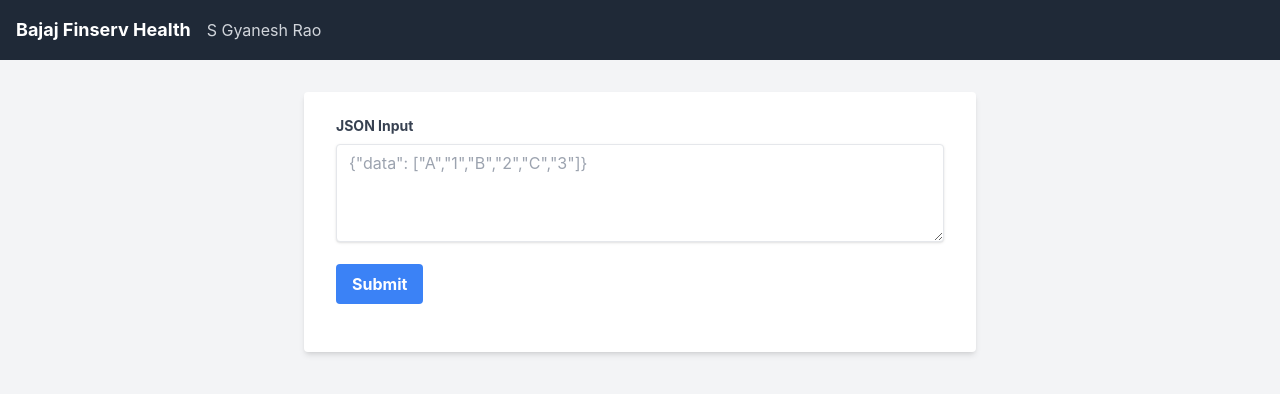
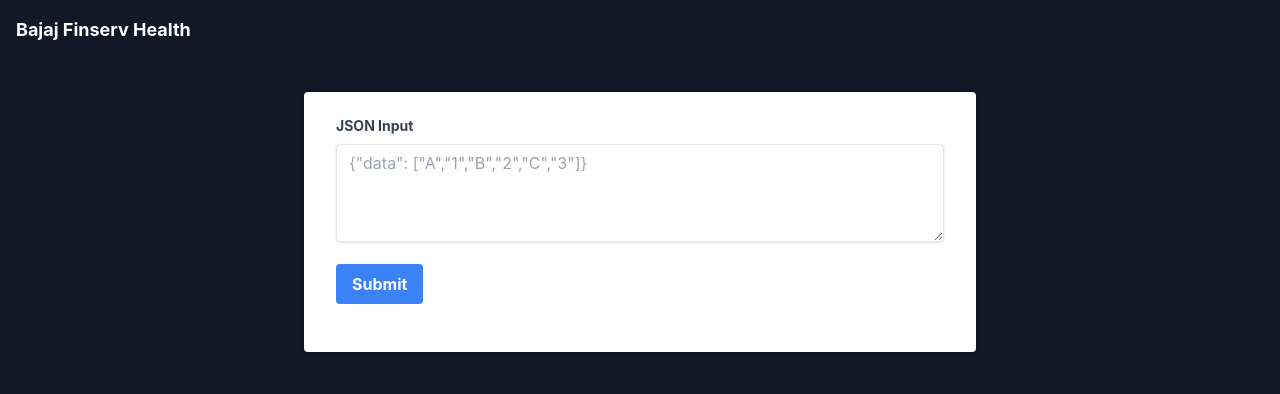
Before and after one commit to ayyush1738/BajajTest2, a React (Create React App) app: page / in a window 1280 px wide. Shown: the top 394 px of the page. Built offline with nearby package versions, Linux system fonts and the light colour scheme.

Commit message:
Frontend

```diff
--- a/src/App.jsx
+++ b/src/App.jsx
@@ -3,9 +3,6 @@ import BFHLForm from './components/BFHLForm';
 import NavBar from './components/navbar';
 
 function App() {
-     useEffect(() => {
-          document.title = 'AP21110010239';
-     }, []);
 
   return (
        <div className="App">
--- a/src/components/BFHLForm.jsx
+++ b/src/components/BFHLForm.jsx
@@ -7,10 +7,6 @@ const BFHLForm = () => {
     const [response, setResponse] = useState(null);
     const [error, setError] = useState('');
     const [selectedOptions, setSelectedOptions] = useState([]);
-
-    useEffect(() => {
-        document.title = "AP21110010239";
-    }, []);
 
     const options = [
         { value: 'alphabets', label: 'Alphabets' },
@@ -54,7 +50,7 @@ const BFHLForm = () => {
     };
 
     return (
-        <div className="min-h-screen bg-gray-100 p-8">
+        <div className="min-h-screen bg-gray-900 p-8">
             <div className="max-w-2xl mx-auto bg-white shadow-md rounded px-8 pt-6 pb-8 mb-4">
                 <form onSubmit={handleSubmit} className="mb-4">
                     <div className="mb-4">
--- a/src/components/navbar.jsx
+++ b/src/components/navbar.jsx
@@ -2,11 +2,10 @@ import React from 'react';
 
 const NavBar = () => {
     return (
-        <nav className="bg-gray-800 p-4">
+        <nav className="bg-gray-900 p-4">
             <div className="max-w-7xl mx-auto flex flex-col sm:flex-row justify-between items-center space-y-2 sm:space-y-0">
                 <div className="flex flex-col sm:flex-row items-center sm:space-x-4">
                     <span className="text-white font-bold text-lg">Bajaj Finserv Health</span>
-                    <span className="text-gray-300">S Gyanesh Rao</span>
                 </div>
             </div>
         </nav>
--- a/src/index.js
+++ b/src/index.js
@@ -11,7 +11,4 @@ root.render(
   </React.StrictMode>
 );
 
-// If you want to start measuring performance in your app, pass a function
-// to log results (for example: reportWebVitals(console.log))
-// or send to an analytics endpoint. Learn more: https://bit.ly/CRA-vitals
 reportWebVitals();
```
Lines whose indentation alone changed are shown as unchanged.
